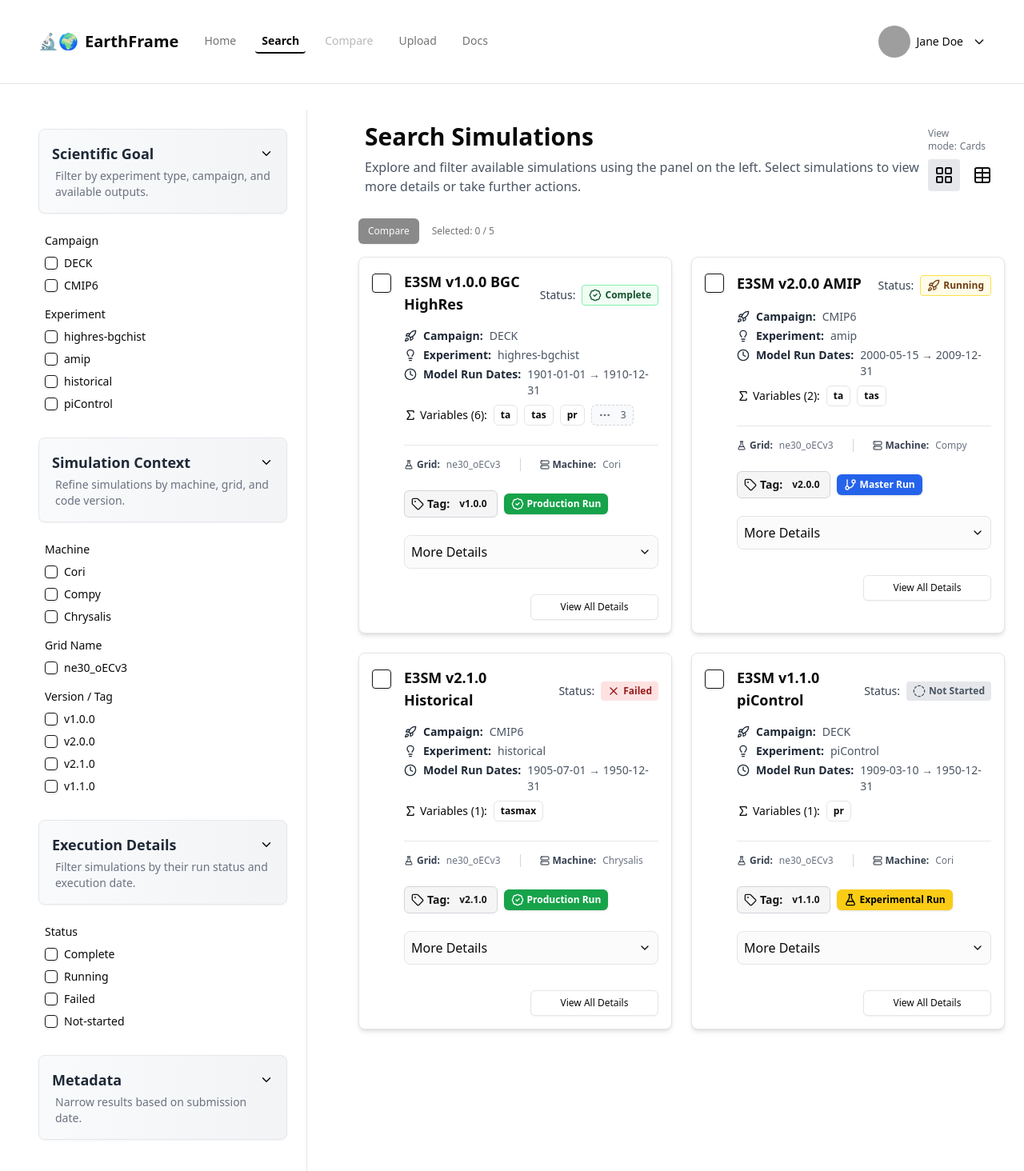
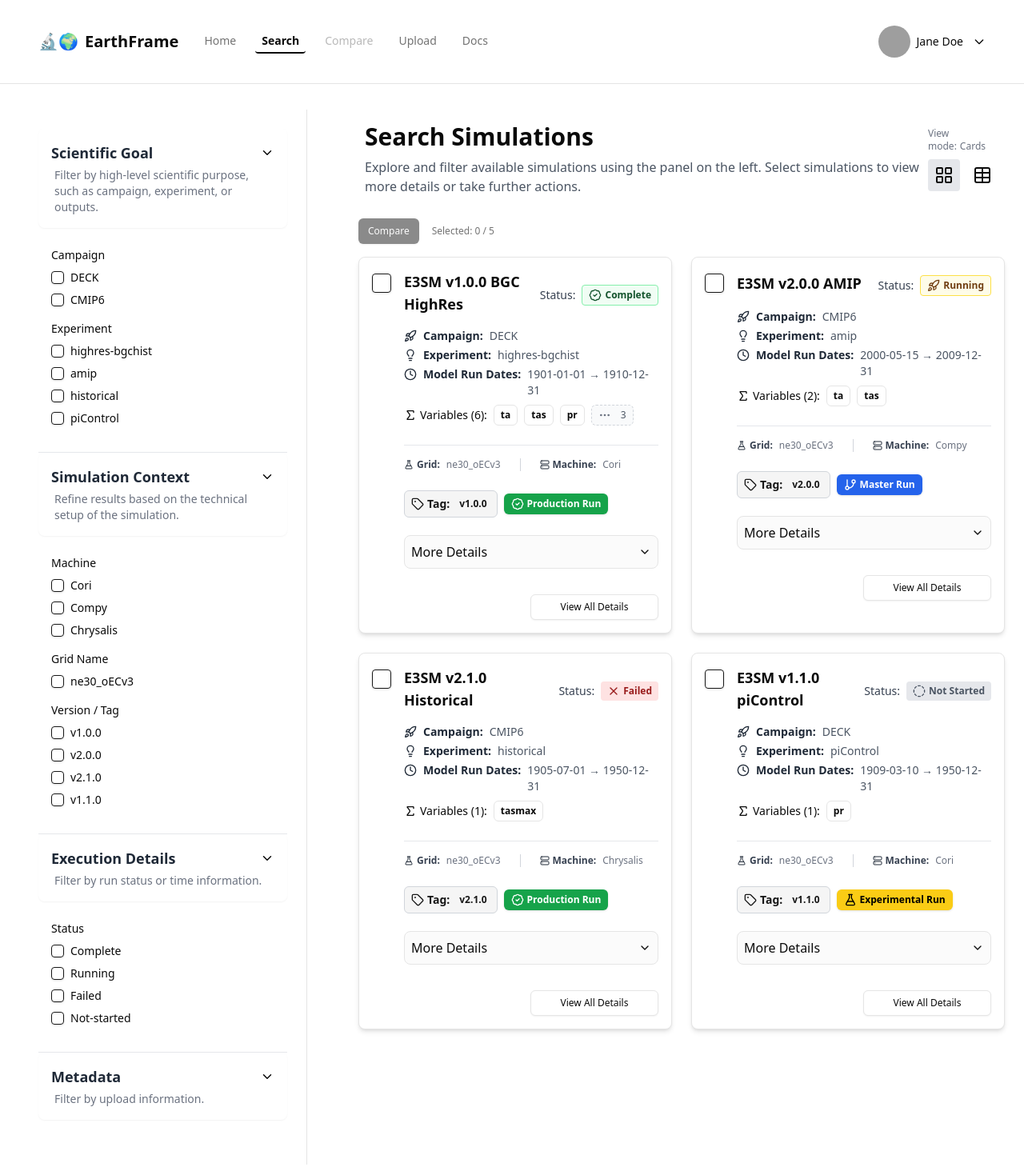
Before and after one commit to E3SM-Project/earthframe, a React (Vite) app in the folder frontend/: page /search in a window 1280 px wide. Shown: the top 1464 px of the page at 80% size. Built offline with nearby package versions, Linux system fonts and the light colour scheme; grey boxes are pictures that could not be loaded.

Commit message:
Clean up filters more

```diff
--- a/frontend/src/pages/Search/FiltersPanel.tsx
+++ b/frontend/src/pages/Search/FiltersPanel.tsx
@@ -22,7 +22,7 @@ const FiltersPanel = ({ appliedFilters, availableFilters, onChange }: FilterPane
       {/* Scientific Goal */}
       <CollapsibleGroup
         title="Scientific Goal"
-        description="Filter by experiment type, campaign, and available outputs."
+        description="Filter by high-level scientific purpose, such as campaign, experiment, or outputs."
       >
         <MultiSelectCheckboxGroup
           label="Campaign"
@@ -49,7 +49,7 @@ const FiltersPanel = ({ appliedFilters, availableFilters, onChange }: FilterPane
       {/* Simulation Context */}
       <CollapsibleGroup
         title="Simulation Context"
-        description="Refine simulations by machine, grid, and code version."
+        description="Refine results based on the technical setup of the simulation."
       >
         <MultiSelectCheckboxGroup
           label="Machine"
@@ -76,7 +76,7 @@ const FiltersPanel = ({ appliedFilters, availableFilters, onChange }: FilterPane
       {/* Execution Details */}
       <CollapsibleGroup
         title="Execution Details"
-        description="Filter simulations by their run status and execution date."
+        description="Filter by run status or time information."
       >
         <MultiSelectCheckboxGroup
           label="Status"
@@ -107,7 +107,7 @@ const FiltersPanel = ({ appliedFilters, availableFilters, onChange }: FilterPane
       </CollapsibleGroup>
 
       {/* Metadata */}
-      <CollapsibleGroup title="Metadata" description="Narrow results based on submission date.">
+      <CollapsibleGroup title="Metadata" description="Filter by upload information.">
         <div>
           {/* TODO: Upload start and end date picker */}
           {/* <label className="block text-sm font-medium mb-1">Upload Date Range</label>
@@ -131,12 +131,13 @@ const CollapsibleGroup = ({ title, description, children, defaultOpen = true }:
   const [open, setOpen] = useState(defaultOpen);
 
   return (
+    <div className="border-t border-gray-200 first:border-t-0">
       <Collapsible open={open} onOpenChange={setOpen}>
         <CollapsibleTrigger asChild>
           <motion.div
             layout
             initial={false}
-          className="bg-gradient-to-r from-gray-50 to-gray-100 rounded-lg shadow-sm p-4 cursor-pointer flex items-center justify-between mb-2 border border-gray-200 hover:shadow-md transition-shadow"
+            className="rounded-lg shadow-sm p-4 cursor-pointer flex items-center justify-between mb-2 transition-shadow"
             onClick={() => setOpen((prev) => !prev)}
             whileTap={{ scale: 0.98 }}
           >
@@ -175,7 +176,7 @@ const CollapsibleGroup = ({ title, description, children, defaultOpen = true }:
                 animate={{ opacity: 1, y: 0 }}
                 exit={{ opacity: 0, y: -16 }}
                 transition={{ duration: 0.35, ease: [0.4, 0, 0.2, 1] }}
-              className="pl-2 pt-4 pb-2 flex flex-col gap-4"
+                className="pl-4 pt-4 pb-2 flex flex-col gap-4" // pl-4 is 1rem
               >
                 {children}
               </motion.div>
@@ -183,6 +184,7 @@ const CollapsibleGroup = ({ title, description, children, defaultOpen = true }:
           </AnimatePresence>
         </CollapsibleContent>
       </Collapsible>
+    </div>
   );
 };
 
```
Lines whose indentation alone changed are shown as unchanged.
